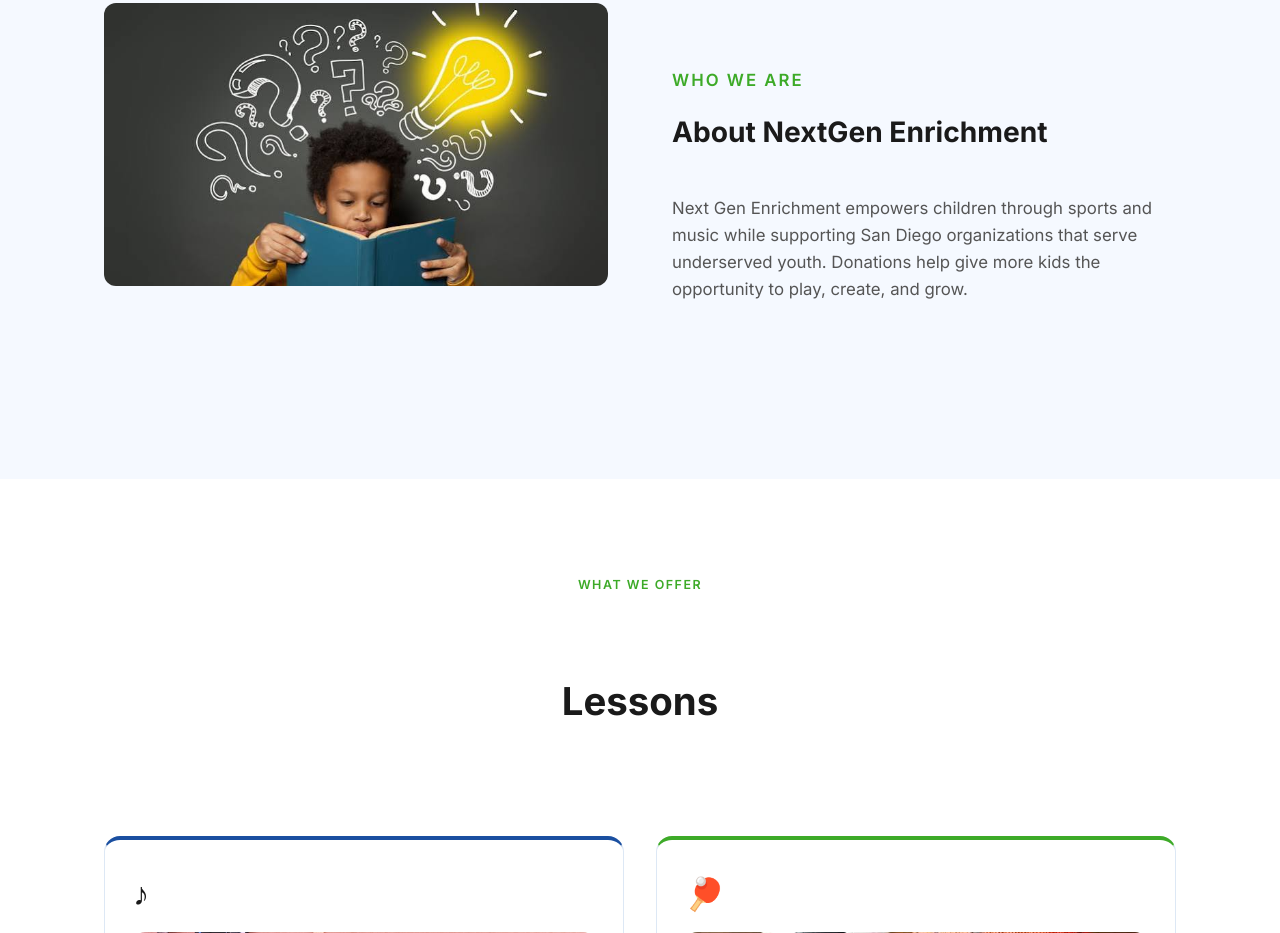
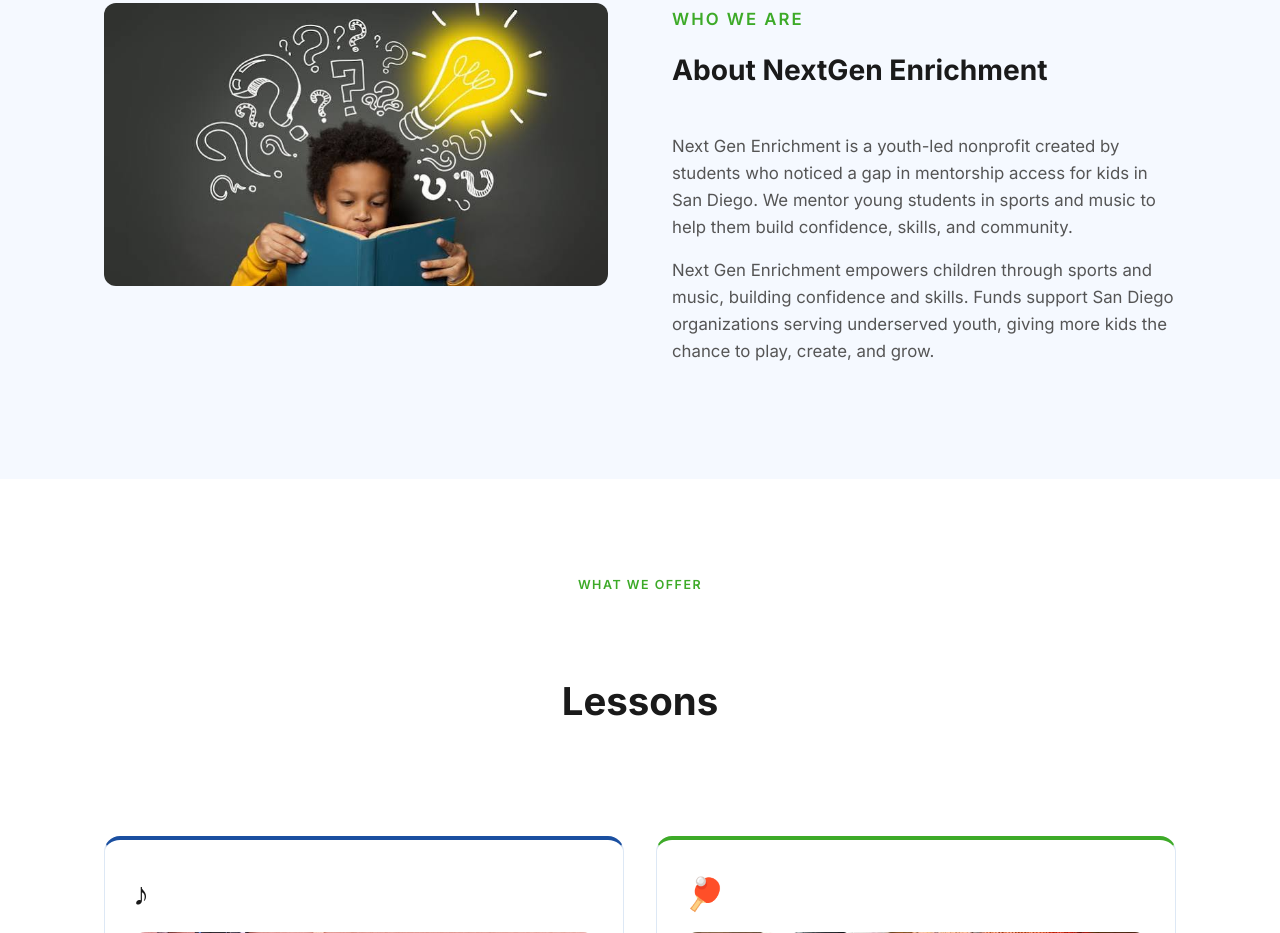
Before and after one commit to nextgenerationwebsite/nextgen, a plain HTML site: page index.html in a window 1280 px wide. Shown: the part 910-1843 px from the top of the page. Drawn offline with Linux system fonts and the light colour scheme.

Commit message:
Update about section text

```diff
--- a/index.html
+++ b/index.html
@@ -60,11 +60,12 @@
         <h2>About NextGen Enrichment</h2>
         <p>
           <!-- PASTE YOUR ABOUT TEXT HERE -->
-          Next Gen Enrichment empowers children through sports and music while supporting San Diego organizations that serve underserved youth. Donations help give more kids the opportunity to play, create, and grow.
+          Next Gen Enrichment is a youth-led nonprofit created by students who noticed a gap in mentorship access for kids in San Diego. We mentor young students in sports and music to help them build confidence, skills, and community.
 
         </p>
         <p>
           <!-- PASTE ADDITIONAL ABOUT TEXT HERE -->
+           Next Gen Enrichment empowers children through sports and music, building confidence and skills. Funds support San Diego organizations serving underserved youth, giving more kids the chance to play, create, and grow.
 
         </p>
       </div>
```
